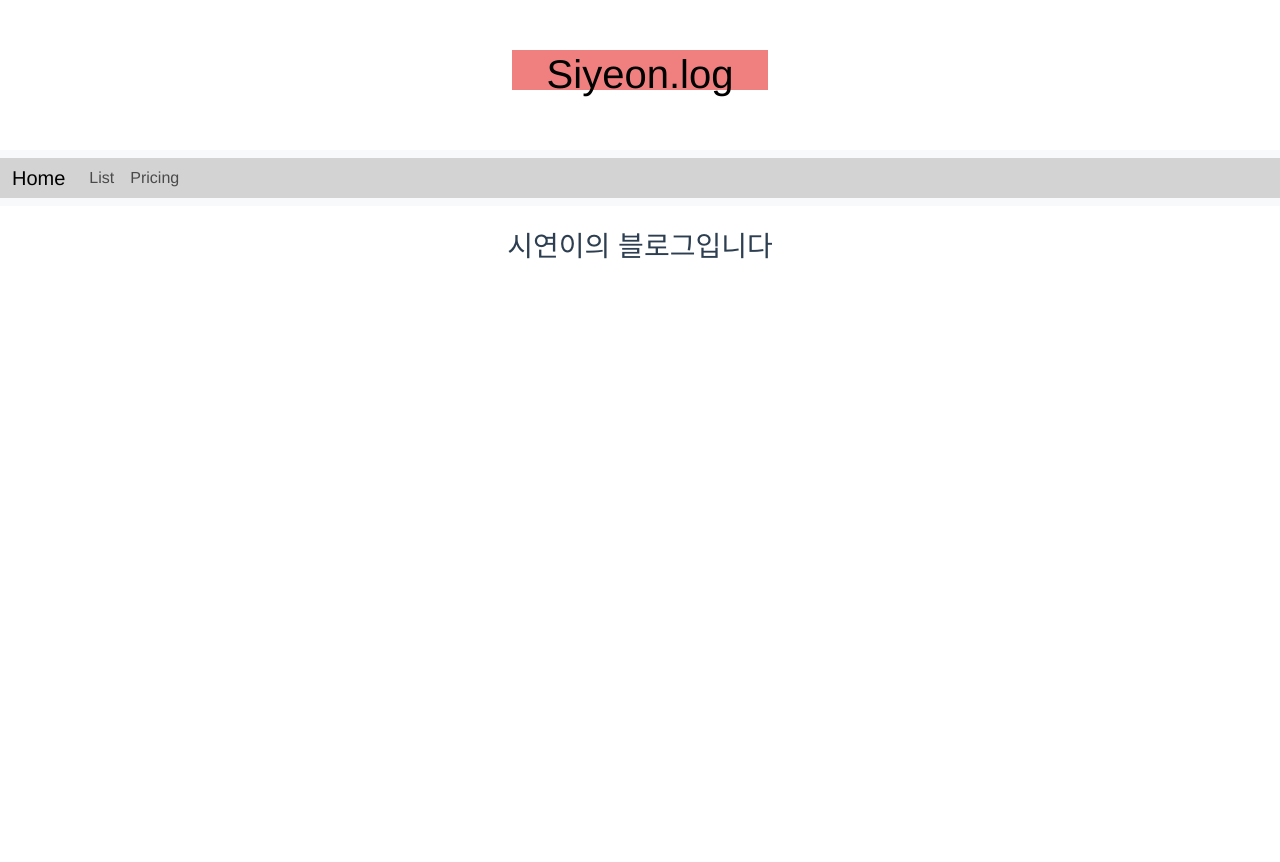
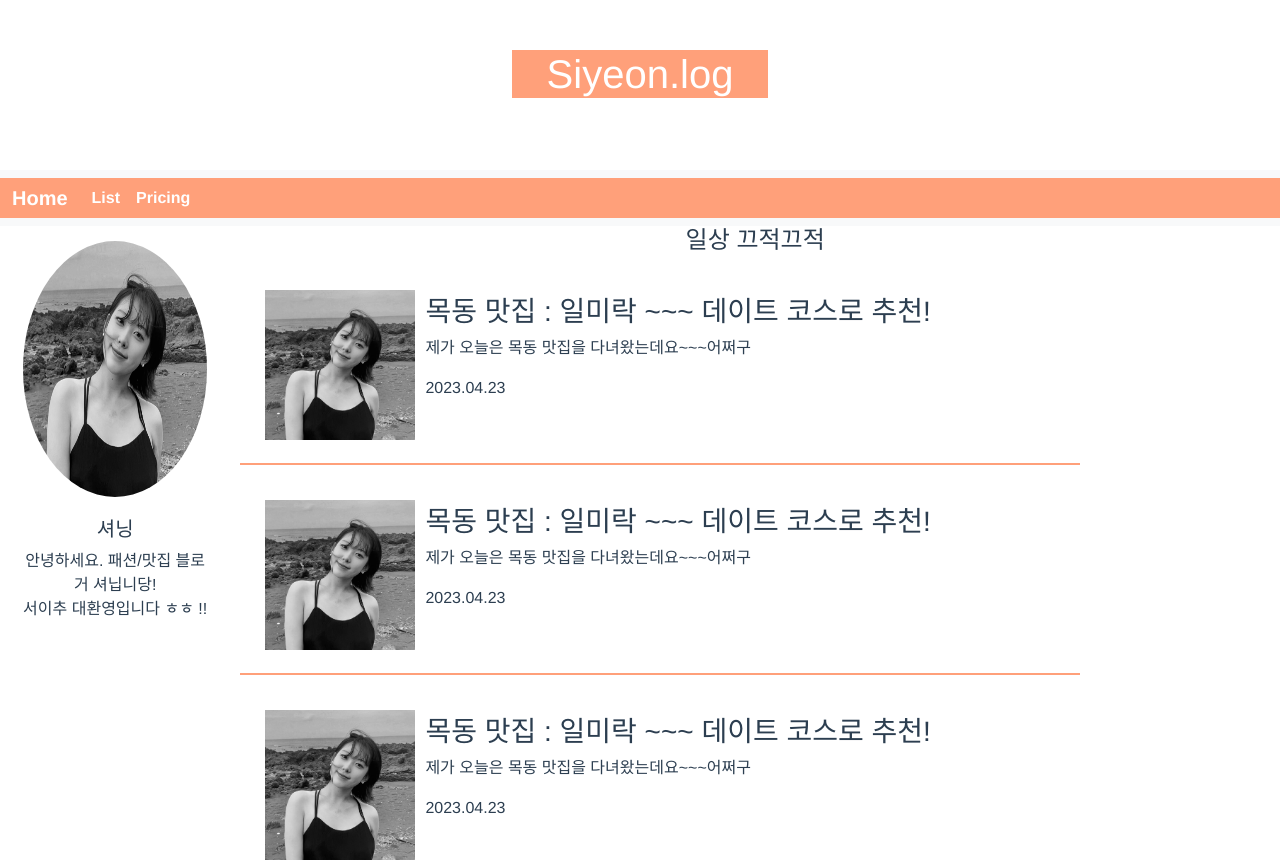
Before and after one commit to tina02133/syLog_vue, a Vue app: page / in a window 1280 px wide. Shown: the top 862 px of the page. Before the commit the page ends 800 px from the top, so only its background shows below. Built offline with nearby package versions, Linux system fonts and the light colour scheme.

Commit message:
블로그플젝

```diff
--- a/src/App.vue
+++ b/src/App.vue
@@ -20,21 +20,33 @@
     </div>
   </div>
 </nav>
+<!--하단측 큰 박스  -->
+<div class="under-bg-box">
+<!-- 좌측 프로필 박스 -->
+<div class="left-box">
+  <div class="image-box">
+    <img class="image" src="./assets/KakaoTalk_20230419_131406205.jpg">
+  </div>
+  <div class="introdunction">
+    <h5>셔닝</h5>
+    <p>안녕하세요. 패션/맛집 블로거 셔닙니당!<br>
+       서이추 대환영입니다 ㅎㅎ !!
+    </p>
+  </div>
+</div>
+<!-- <router-link to="/list">리스트페이지</router-link> -->
 
-<!-- <Introduce/> -->
+  <!-- 부모 컴포넌트에서 자식 컴포넌트로 데이터 보내기 -->
+  <router-view :블로그글="블로그글"></router-view>
 
-<!-- <router-link to="/list">리스트페이지</router-link> -->
-<div class="mt-4">
-  <router-view :블로그글="블로그글"></router-view>
 </div>
-<!-- 부모 컴포넌트에서 자식 컴포넌트로 데이터 보내기 -->
 </template>
 
 
 <script>
-// import MyList from './components/MyList.vue';
+
 import Blog from './assets/Blog.js';
-// import Introduce from './components/MyHome.vue';
+
 
 export default {
   name: 'App',
@@ -43,9 +55,6 @@ export default {
      블로그글 : Blog,
     }
   },
-  //  components : {
-  //    Introduce : Introduce,
-  //  },
 }
 </script>
 
@@ -59,23 +68,76 @@ export default {
 
 }
 
+body{
+  height: 100vh;
+  margin: 0px;
+}
+
+div{
+  box-sizing: border-box;
+}
+
+.under-bg-box{
+  width: 100%;
+  height: 100%;
+}
+
 .title-box{
   /* background: lightskyblue; */
-  height: 150px;
+  height: 170px;
   color: black;
   text-align: center;
   padding-top: 50px;
 }
 
 .title{
-  background: lightcoral;
+  background: lightsalmon;
   width: 20%;
   margin: auto;
   height: 40%;
+  color: white;
 }
 
 .container-fluid{
-  background: lightgray;
+  background: lightsalmon;
 }
 
+.container-fluid a{
+  color: white;
+  font-weight: bold;
+}
+
+.left-box{
+  float: left;
+  width: 18%;
+  height: 730px;
+  background: white;
+  margin: 0px;
+}
+
+/* .right-box{
+   float: left;
+   width: auto;
+   height: auto;
+   background: lightcyan;
+} */
+
+.image-box{
+  width: 80%;
+  height: 35%;
+  margin: 15px auto;
+}
+
+.image{
+  width: 100%;
+  height: 100%;
+  border-radius: 50%;
+}
+
+.introdunction{
+  margin : 20px
+}
+.introdunction p{
+  /* font-weight: bold; */
+}
 </style>
--- a/src/components/MyHome.vue
+++ b/src/components/MyHome.vue
@@ -1,7 +1,28 @@
 <template>
-  <div >
-  <h3>시연이의 블로그입니다</h3>
+  <div class="right-box">
+  <h4>일상 끄적끄적</h4>
+  <div class="content-list-box">
+      <div class="content-box" v-for="i in 8" :key="i">
+        <div class="img-box">
+          <img class="img" src="../assets/KakaoTalk_20230419_131406205.jpg">
+        </div>
+        <div class="right-content-box">
+          <div class="content-title">
+            <h3>목동 맛집 : 일미락 ~~~ 데이트 코스로 추천!</h3>
+          </div>
+          <div class="content">
+            <p>제가 오늘은 목동 맛집을 다녀왔는데요~~~어쩌구</p>
+          </div>
+          <div class="date">
+            <p>2023.04.23</p>
+          </div>
+        </div>
+        <div style="clear: both;"></div>
+        <!-- <hr> -->
+      </div>
+  </div>
 </div>
+<div style="clear: both;"></div>
 </template>
 
 <script>
@@ -11,5 +32,45 @@ export default {
 </script>
 
 <style>
+div{
+  box-sizing: border-box;
+}
+
+.right-box{
+   height: 100vh;
+   margin-left: 18%;
+   background: white;
+}
+
+
+.content-box{
+  padding: 15px;
+  margin: 10px;
+  width: 80% ;
+  height: 200px;
+  background: white;
+  border-bottom: 2px solid lightsalmon;
+}
+
+.img-box{
+  float: left;
+  width: 170px;
+  margin: 0px auto;
+  padding: 10px;
+  height: 170px;
+}
+
+.img{
+  width: 100%;
+  height: 100%;
+  box-sizing: border-box;
+}
+
+.right-content-box{
+  margin-top: 15px;
+  float: left;
+  text-align: left;
+}
+
 
 </style>
```
Also changed, not shown: src/assets/KakaoTalk_20230419_131406205.jpg (added).
